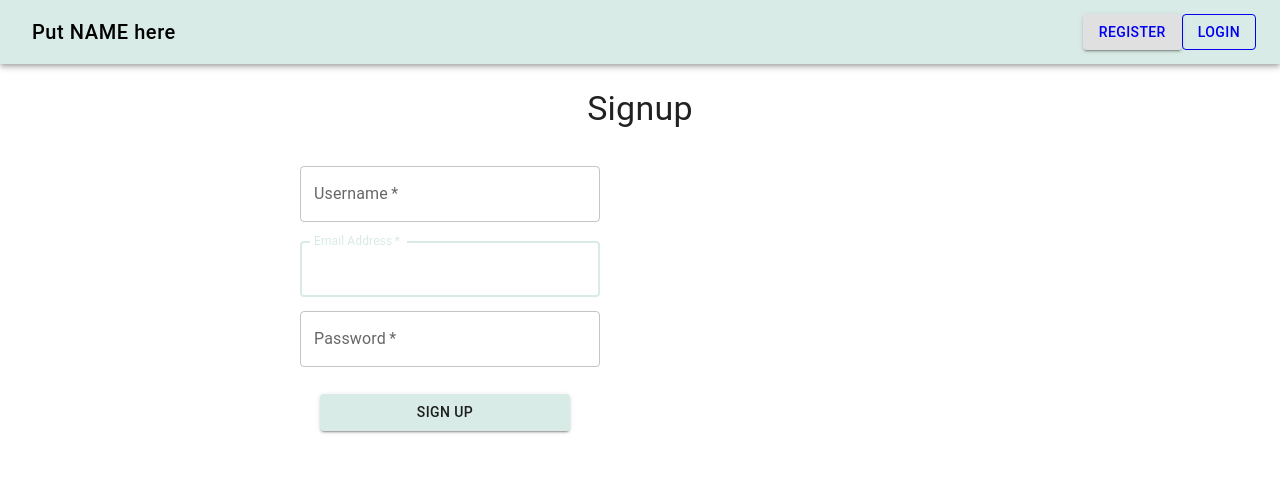
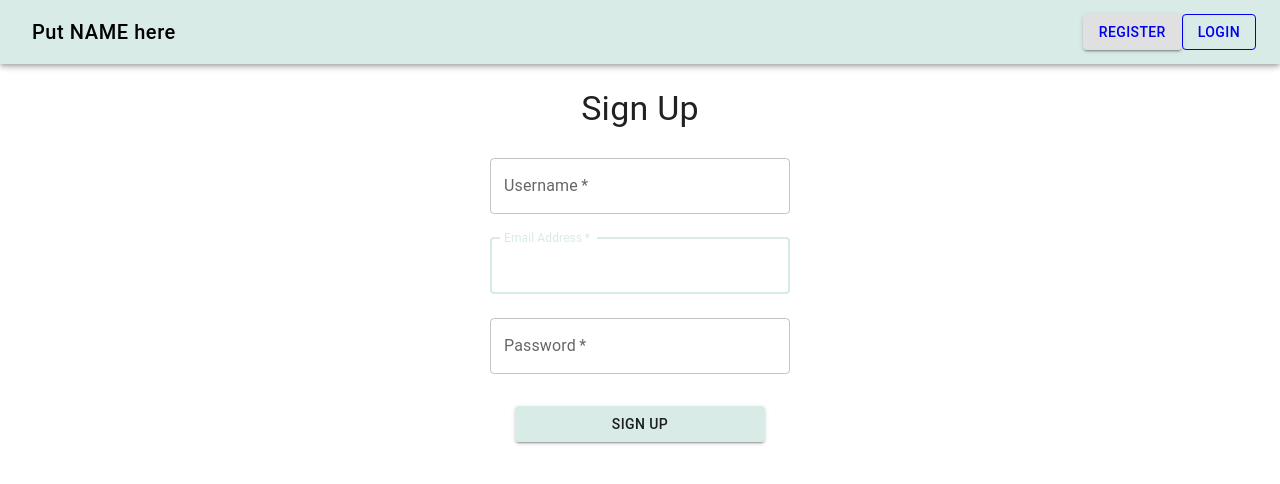
Before and after one commit to gh111331/HackHER24_Cerena_Jonah_Yuchen, a Next.js app: page /signup in a window 1280 px wide. Shown: the top 484 px of the page. Built offline with nearby package versions, Linux system fonts and the light colour scheme.

Commit message:
Made signup more dynamic

```diff
--- a/src/pages/signup.js
+++ b/src/pages/signup.js
@@ -34,16 +34,24 @@ export default function Signup() {
     return (
         <>
             <Typography variant="h4" gutterBottom style={{ textAlign: 'center' }}>
-                Signup
+                Sign Up
             </Typography>
             <Box
                 component="form"
                 onSubmit={handleSignup}
                 noValidate
-                sx={{ mt: 1 }}
+
+                sx={{
+                    display: 'flex',
+                    flexDirection: 'column', // Align children vertically
+                    // justifyContent: 'center', // Center children vertically in container
+                    alignItems: 'center', // Center children horizontally in container
+                    height: '100vh', // Take full height of the viewport
+                    mt: 1
+                }}
             >
                 <TextField
-                    style={{ position: 'absolute', top: '150px', left: '300px', width: '300px' }}
+                    style={{ width: '300px' }}
                     margin="normal"
                     required
                     id="username"
@@ -55,7 +63,7 @@ export default function Signup() {
                     onChange={(e) => setUsername(e.target.value)}
                 />
                 <TextField
-                    style={{ position: 'absolute', top: '225px', left: '300px', width: '300px' }}
+                    style={{width: '300px' }}
                     margin="normal"
                     required
                     id="email"
@@ -67,7 +75,7 @@ export default function Signup() {
                     onChange={(e) => setEmail(e.target.value)}
                 />
                 <TextField
-                    style={{ position: 'absolute', top: '295px', left: '300px', width: '300px' }}
+                    style={{width: '300px' }}
                     margin="normal"
                     required
                     name="password"
@@ -82,7 +90,7 @@ export default function Signup() {
                     type="submit"
                     variant="contained"
                     sx={{ mt: 3, mb: 2 }}
-                    style={{ position: 'absolute', top: '370px', left: '320px', width: '250px' }}
+                    style={{width: '250px' }}
                 >
 
                     Sign Up
```
